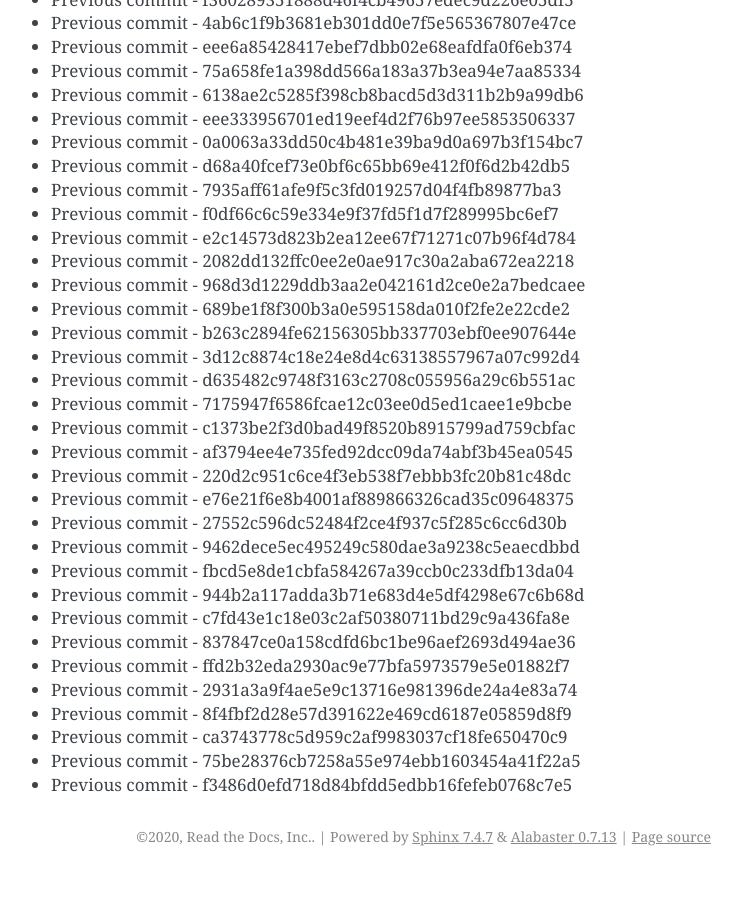
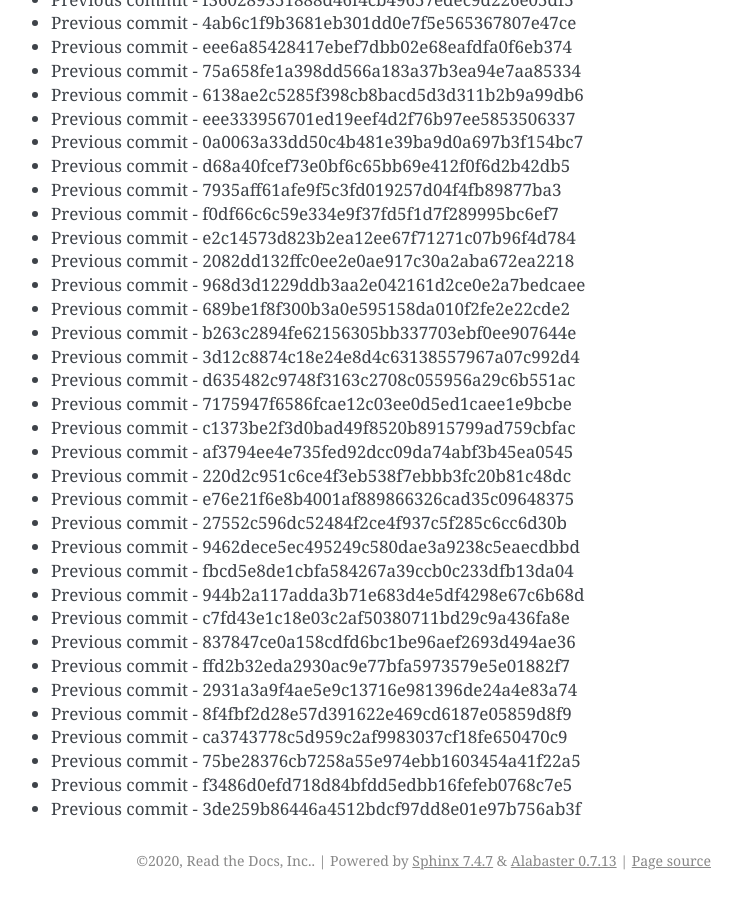
Before and after one commit to readthedocs/rtd-git-stresstest, a Sphinx documentation site: the page built from docs/updates.rst, in a window 1280 px wide and 900 px high, scrolled down 31687 px. Shown: the whole window, without its empty margins (399-1141 px from the left). Built offline with Sphinx 7.4.7, drawn with Linux system fonts in a browser that asks for light colours; before the commit the page ends 32563 px from its top, so only the background shows below that.

Commit message:
Generating commit from previous: 3de259b86446a4512bdcf97dd8e01e97b756ab3f

```diff
--- a/docs/updates.rst
+++ b/docs/updates.rst
@@ -1363,3 +1363,4 @@ It can be tested for any performance characteristics.
 * Previous commit - ca3743778c5d959c2af9983037cf18fe650470c9
 * Previous commit - 75be28376cb7258a55e974ebb1603454a41f22a5
 * Previous commit - f3486d0efd718d84bfdd5edbb16fefeb0768c7e5
+* Previous commit - 3de259b86446a4512bdcf97dd8e01e97b756ab3f
```
